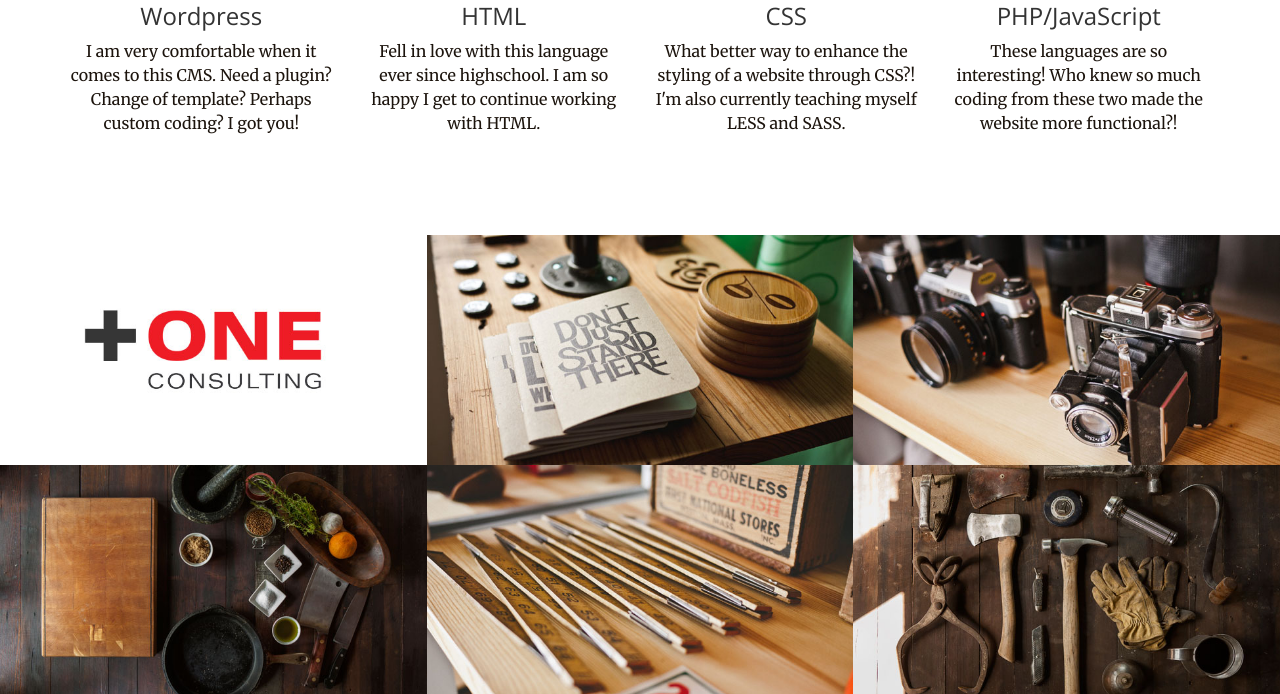
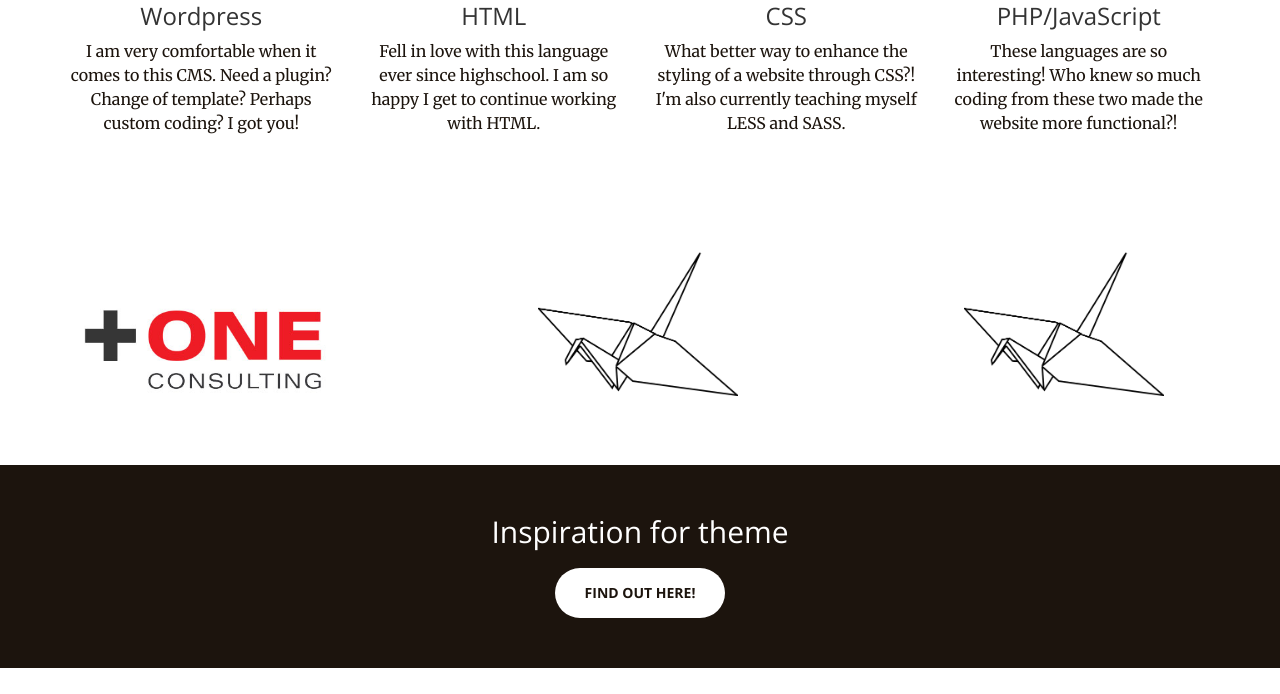
Before and after one commit to cowondamoon/portfolio, a PHP site: page / in a window 1280 px wide. Shown: the part 1627-2321 px from the top of the page. Run offline with PHP 8.4, Linux system fonts and the light colour scheme; some libraries are stand-ins or nearby versions.

Commit message:
added crane

```diff
--- a/css/custom.css
+++ b/css/custom.css
@@ -1,8 +1,6 @@
 /* Custom CSS */
 
-header{
-  background-image: url('../img/bg.jpeg');
-}
+
 
 header .overlay{
   position: absolute;
--- a/index.html
+++ b/index.html
@@ -161,7 +161,8 @@
                 </div>
                 <div class="col-lg-4 col-sm-6">
                     <a href="img/portfolio/fullsize/2.jpg" class="portfolio-box">
-                        <img src="img/portfolio/thumbnails/2.jpg" class="img-responsive" alt="">
+                        <!--img src="img/portfolio/thumbnails/2.jpg" class="img-responsive" alt=""-->
+						<div class="soon" ></div>
                         <div class="portfolio-box-caption">
                             <div class="portfolio-box-caption-content">
                                 <div class="project-category text-faded">
@@ -176,7 +177,8 @@
                 </div>
                 <div class="col-lg-4 col-sm-6">
                     <a href="img/portfolio/fullsize/3.jpg" class="portfolio-box">
-                        <img src="img/portfolio/thumbnails/3.jpg" class="img-responsive" alt="">
+                        <!--img src="img/portfolio/thumbnails/3.jpg" class="img-responsive" alt=""-->
+						<div class="soon" ></div>
                         <div class="portfolio-box-caption">
                             <div class="portfolio-box-caption-content">
                                 <div class="project-category text-faded">
@@ -189,51 +191,7 @@
                         </div>
                     </a>
                 </div>
-                <div class="col-lg-4 col-sm-6">
-                    <a href="img/portfolio/fullsize/4.jpg" class="portfolio-box">
-                        <img src="img/portfolio/thumbnails/4.jpg" class="img-responsive" alt="">
-                        <div class="portfolio-box-caption">
-                            <div class="portfolio-box-caption-content">
-                                <div class="project-category text-faded">
-                                    Coming
-                                </div>
-                                <div class="project-name">
-                                    Soon
-                                </div>
-                            </div>
-                        </div>
-                    </a>
-                </div>
-                <div class="col-lg-4 col-sm-6">
-                    <a href="img/portfolio/fullsize/5.jpg" class="portfolio-box">
-                        <img src="img/portfolio/thumbnails/5.jpg" class="img-responsive" alt="">
-                        <div class="portfolio-box-caption">
-                            <div class="portfolio-box-caption-content">
-                                <div class="project-category text-faded">
-                                    Coming
-                                </div>
-                                <div class="project-name">
-                                    Soon
-                                </div>
-                            </div>
-                        </div>
-                    </a>
-                </div>
-                <div class="col-lg-4 col-sm-6">
-                    <a href="img/portfolio/fullsize/6.jpg" class="portfolio-box">
-                        <img src="img/portfolio/thumbnails/6.jpg" class="img-responsive" alt="">
-                        <div class="portfolio-box-caption">
-                            <div class="portfolio-box-caption-content">
-                                <div class="project-category text-faded">
-                                    Coming
-                                </div>
-                                <div class="project-name">
-                                    Soon
-                                </div>
-                            </div>
-                        </div>
-                    </a>
-                </div>
+
             </div>
         </div>
     </section>
--- a/less/creative.less
+++ b/less/creative.less
@@ -1,5 +1,16 @@
 @import "variables.less";
 @import "mixins.less";
+
+.soon{
+    width: 422px;
+    height: 227px;
+    background: url(@crane);
+    background-position: 50% 20%;
+    background-size: 200px auto;
+    background-repeat: no-repeat;
+}
+
+
 
 // Global Components
 html,
@@ -160,13 +171,32 @@ aside {
 
 // Homepage Header
 
+header{
+  background-image: url(@crane);
+  background-position:95% 90%;
+      background-size: 320px auto;
+    background-repeat: no-repeat;
+	background-color:#fff;
+}
+@media (max-width: 768px){
+
+	header{
+		background-position:50% 90%;
+		background-size: 200px auto !important;
+		background-repeat: no-repeat;
+		background-color:#fff;
+		padding-bottom: 120px;
+	}
+
+}
+
 header {
-    position: relative;
+   /*  position: relative;
     width: 100%;
     min-height: auto;
     .background-cover;
     background-position: center;
-    background-image: url('../img/banner.jpg');
+   background-image: url('../img/banner.jpg');*/
     text-align: center;
     color: @theme-color4;
     .header-content {
@@ -200,6 +230,7 @@ header {
             }
         }
     }
+
     @media (min-width: 768px) {
         min-height: 100%;
         .header-content {
--- a/less/variables.less
+++ b/less/variables.less
@@ -8,6 +8,7 @@
 @theme-color2: #CBE86B;
 @theme-color3: #F2E9E1;
 @theme-color4: #1C140D;
+@crane:			'../img/crane.png';
 
 @gray-base:        #000;
 @gray-darker:      lighten(@gray-base, 13.5%); // #222
```
Also changed, not shown: css/creative.css (+30 -9 lines), css/creative.min.css, img/crane.png (added).
